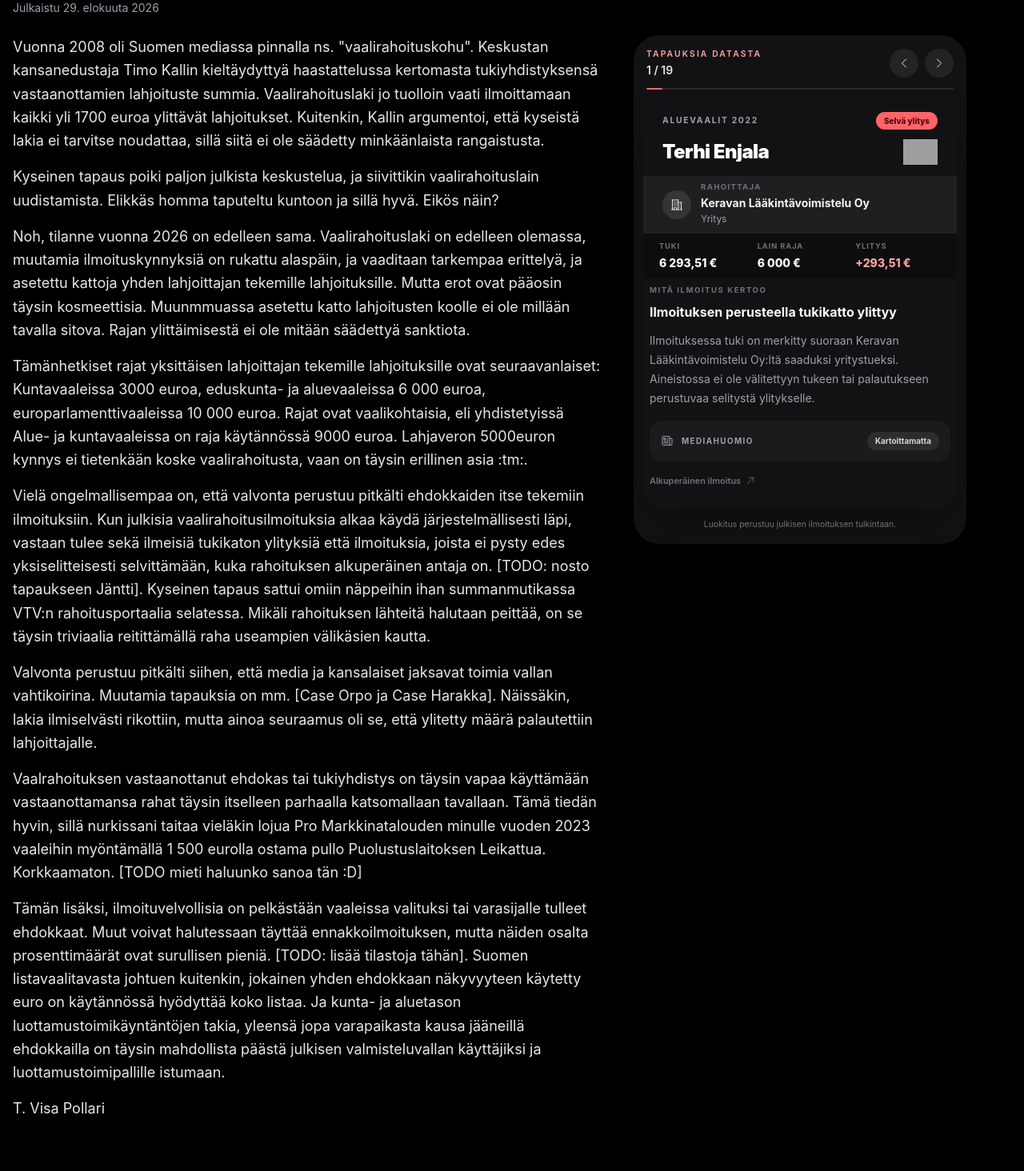
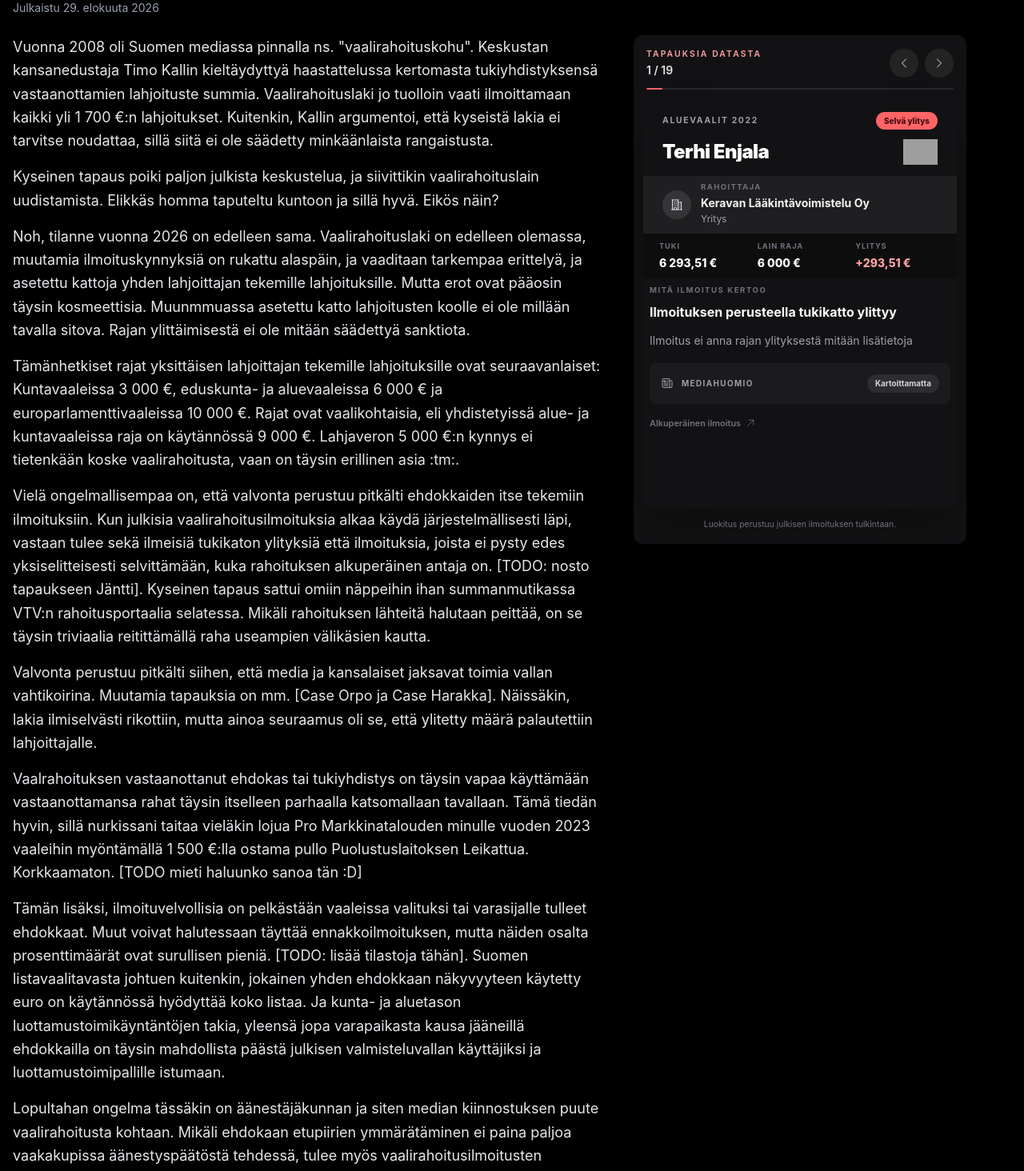
Before and after one commit to Earlo/kotisivut, a Next.js app: page /blogi/vaalirahoitus in a window 1280 px wide. Shown: the part 180-1644 px from the top of the page at 80% size. Built offline with nearby package versions, Linux system fonts and the light colour scheme; grey boxes are pictures that could not be loaded.

Commit message:
remove horina

```diff
--- a/app/blogi/vaalirahoitus/caset.json
+++ b/app/blogi/vaalirahoitus/caset.json
@@ -10,7 +10,7 @@
     "ylitys_euroa": 293.51,
     "rikkeen_taso": "selvä",
     "status": "Ilmoituksen perusteella tukikatto ylittyy",
-    "tausta": "Ilmoituksessa tuki on merkitty suoraan Keravan Lääkintävoimistelu Oy:ltä saaduksi yritystueksi. Aineistossa ei ole välitettyyn tukeen tai palautukseen perustuvaa selitystä ylitykselle.",
+    "tausta": "Ilmoitus ei anna rajan ylityksestä mitään lisätietoja",
     "lahde": "https://www.vaalirahoitusvalvonta.fi/fi/index/vaalirahoitus/ilmoituksetvaaleittain/aluevaalit2022/04/0228/vaalirahoitusilmoitus.html"
   },
   {
@@ -24,7 +24,7 @@
     "ylitys_euroa": 170,
     "rikkeen_taso": "selvä",
     "status": "Ilmoituksen perusteella tukikatto ylittyy",
-    "tausta": "Haipeli Oy on ilmoitettu suoraan yritystukijaksi 3 170 eurolla.",
+    "tausta": "Ilmoitus ei anna rajan ylityksestä mitään lisätietoja",
     "lahde": "https://www.vaalirahoitusvalvonta.fi/fi/index/vaalirahoitus/ilmoituksetvaaleittain/kuntavaalit2025/564/0407/vaalirahoitusilmoitus.html"
   },
   {
@@ -38,7 +38,7 @@
     "ylitys_euroa": 2581,
     "rikkeen_taso": "selvä",
     "status": "Ilmoituksen perusteella tukikatto ylittyy",
-    "tausta": "Länsi-Suomen Kansallismedia Oy:ltä saatu 8 581 euroa on ilmoitettu yritystukena. Ilmoituksen rakenteesta ei käy ilmi, että summa olisi välitettyä tukea. Kansallismedia-yhtiöiden rooli muiden ehdokkaiden varainhankinnassa tekee tapauksesta kuitenkin tarkemman selvityksen arvoisen.",
+    "tausta": "Ilmoitus ei anna rajan ylityksestä mitään lisätietoja",
     "lahde": "https://www.vaalirahoitusvalvonta.fi/fi/index/vaalirahoitus/ilmoituksetvaaleittain/eduskuntavaalit2023/04/0085/vaalirahoitusilmoitus.html"
   },
   {
@@ -52,7 +52,7 @@
     "ylitys_euroa": 1480,
     "rikkeen_taso": "selvä",
     "status": "Ilmoituksen perusteella tukikatto ylittyy",
-    "tausta": "Tero Leponiemeltä saatu 7 480 euron tukisuoritus on ilmoitettu yhden yksityishenkilön antamaksi tueksi.",
+    "tausta": "Ilmoitus ei anna rajan ylityksestä mitään lisätietoja",
     "lahde": "https://www.vaalirahoitusvalvonta.fi/fi/index/vaalirahoitus/ilmoituksetvaaleittain/eduskuntavaalit2023/01/0074/vaalirahoitusilmoitus.html"
   },
   {
@@ -66,7 +66,7 @@
     "ylitys_euroa": 1900,
     "rikkeen_taso": "selvä",
     "status": "Ilmoituksen perusteella tukikatto ylittyy",
-    "tausta": "Kunto Salus Oy:ltä saatu 4 900 euroa on ilmoitettu suoraan yritystukena.",
+    "tausta": "Ilmoitus ei anna rajan ylityksestä mitään lisätietoja",
     "lahde": "https://www.vaalirahoitusvalvonta.fi/fi/index/vaalirahoitus/ilmoituksetvaaleittain/kuntavaalit2025/049/0350/vaalirahoitusilmoitus.html"
   },
   {
@@ -80,7 +80,7 @@
     "ylitys_euroa": 500,
     "rikkeen_taso": "selvä",
     "status": "Ilmoituksen perusteella tukikatto ylittyy",
-    "tausta": "Jukka Silén Oy on ilmoitettu erillisenä yritystukijana 3 500 eurolla.",
+    "tausta": "Ilmoitus ei anna rajan ylityksestä mitään lisätietoja",
     "lahde": "https://www.vaalirahoitusvalvonta.fi/fi/index/vaalirahoitus/ilmoituksetvaaleittain/kuntavaalit2025/286/0122/vaalirahoitusilmoitus.html"
   },
   {
@@ -93,8 +93,8 @@
     "lakisaateinen_raja_euroa": 6000,
     "ylitys_euroa": 4801.91,
     "rikkeen_taso": "selvä_varauksin",
-    "status": "Ilmoituksen kirjaustavan perusteella tukikatto näyttää ylittyvän",
-    "tausta": "Edistyksellinen Satakunta ry:n nimissä näkyy 10 801,91 euroa ja sama taho on yhdistetty välitettyyn tukeen. Jos taho on 2.8-kohdassa tarkoitettu tuen alkuperäinen lähde, raja ylittyy. Jos yhdistys on tosiasiassa vain välittäjä, ilmoituksen rakenne ei kuvaa alkuperäisiä tukijoita selvästi.",
+    "status": "Välitetty tuki",
+    "tausta": "",
     "lahde": "https://www.vaalirahoitusvalvonta.fi/fi/index/vaalirahoitus/ilmoituksetvaaleittain/eduskuntavaalit2023/03/0196/vaalirahoitusilmoitus.html"
   },
 
@@ -108,9 +108,8 @@
     "lakisaateinen_raja_euroa": 10000,
     "nimellinen_ylitys_euroa": 2991,
     "rikkeen_taso": "epäselvä",
-    "status": "Ilmoitus vaatii tulkintaa",
-    "tausta": "Hyvä Suomi ry:n nimissä näkyy 12 991 euroa, mutta ilmoituksen lisätiedon mukaan koko summa on välitettyä tukea. Summaa ei siten voi sellaisenaan tulkita Hyvä Suomi ry:n omaksi tueksi.",
-    "kysymys": "Ketkä olivat välitetyn tuen alkuperäiset lähteet ja kuinka paljon kukin niistä antoi?",
+    "status": "Välitetty tuki",
+    "tausta": "",
     "lahde": "https://www.vaalirahoitusvalvonta.fi/fi/index/vaalirahoitus/ilmoituksetvaaleittain/europarlamenttivaalit2024/FI/0128/vaalirahoitusilmoitus.html"
   },
   {
@@ -123,9 +122,8 @@
     "lakisaateinen_raja_euroa": 10000,
     "nimellinen_ylitys_euroa": 1000,
     "rikkeen_taso": "epäselvä",
-    "status": "Ei sellaisenaan tukikaton ylitys",
-    "tausta": "Tietotori ry:n nimissä näkyy 11 000 euroa, mutta lisätiedon mukaan vain 2 000 euroa on suoraa tukea ja 9 000 euroa välitettyä tukea.",
-    "kysymys": "Miksi käyttöliittymä näyttää ensin yhden tahon nimissä lain rajan ylittävän summan, vaikka sen oma suora tuki on vain 2 000 euroa?",
+    "status": "Välitetty tuki",
+    "tausta": "Tietotori RY:n rahoituksesta ilmoituksen mukaan on 9 000€ 'välitettyä tukea' ja 2 000€ yhdistyksen omaa tukea.",
     "lahde": "https://www.vaalirahoitusvalvonta.fi/fi/index/vaalirahoitus/ilmoituksetvaaleittain/europarlamenttivaalit2024/FI/0128/vaalirahoitusilmoitus.html"
   },
   {
@@ -138,14 +136,13 @@
     "lakisaateinen_raja_euroa": 6000,
     "nimellinen_ylitys_euroa": 7821,
     "rikkeen_taso": "epäselvä",
-    "status": "Ilmoitus vaatii tulkintaa",
-    "tausta": "Hyvä Suomi ry:n nimissä näkyy 13 821 euroa, mutta ilmoituksessa on myös välitettyä tukea. Koko summaa ei voida julkisen ilmoituksen perusteella pitää yhdistyksen omana tukena.",
-    "kysymys": "Mikä osa summasta oli Hyvä Suomi ry:n omaa tukea ja mistä välitetty osuus oli alun perin peräisin?",
+    "status": "Välitetty tuki?",
+    "tausta": "Hyvä Suomi ry:n nimissä näkyy 13 821 euroa. Toisin kuin Eero Heinäluoman tapauksessa, ilmoituksessa ei ole merkitty juuri kyseisen lahjoituksen sisältävän 'välitettyä tukea'.",
     "lahde": "https://www.vaalirahoitusvalvonta.fi/fi/index/vaalirahoitus/ilmoituksetvaaleittain/eduskuntavaalit2023/01/0176/vaalirahoitusilmoitus.html"
   },
   {
     "nimi": "Aleksi Jäntti",
-    "puolue": null,
+    "puolue": "Kansallinen Kokoomus",
     "vaalit": "Eduskuntavaalit 2023",
     "rahoittaja": "Nimeämättömät yritystukijat",
     "rahoittajan_tyyppi": "Yritykset",
@@ -154,7 +151,7 @@
     "ylitys_euroa": null,
     "rikkeen_taso": "avoimuusongelma",
     "status": "Rahoittajat eivät ole julkisia",
-    "tausta": "Yrityksiltä saatua tukea on ilmoitettu yhteensä 26 435 euroa, mutta ilmoituksen mukaan yksikään yritykseltä saatu tukisuoritus ei yllä 1 500 euron julkistamiskynnykseen. Yrityksiä ei siksi nimetä.",
+    "tausta": "Esimerkkitapaus, kuinka merkittävä vaalirahoitus on mahdollista kerätä ilman että yhtään mitään ilmoitettavaa syntyy.",
     "kysymys": "Mistä 26 435 euroa tuli? Julkisesta ilmoituksesta yksittäisiä yrityksiä ei voi tunnistaa.",
     "lahde": "https://www.vaalirahoitusvalvonta.fi/fi/index/vaalirahoitus/ilmoituksetvaaleittain/eduskuntavaalit2023/07/0085/vaalirahoitusilmoitus.html"
   },
@@ -168,9 +165,9 @@
     "lakisaateinen_raja_euroa": 3000,
     "nimellinen_ylitys_euroa": 1920,
     "rikkeen_taso": "epäselvä",
-    "status": "Välittäjä, ei ilmoituksen mukaan tuen antaja",
-    "tausta": "Summa on merkitty välitetyksi tueksi ja ilmoituksen lisätiedon mukaan Hämeenlinnan kokoomuksen kunnallisjärjestö on tuen välittäjä eikä tuen alkuperäinen antaja.",
-    "kysymys": "Ketkä olivat 4 920 euron alkuperäiset rahoittajat?",
+    "status": "Välitetty tuki",
+    "tausta": "",
+    "kysymys": "",
     "lahde": "https://www.vaalirahoitusvalvonta.fi/fi/index/vaalirahoitus/ilmoituksetvaaleittain/kuntavaalit2025/109/0233/vaalirahoitusilmoitus.html"
   },
   {
@@ -183,9 +180,9 @@
     "lakisaateinen_raja_euroa": 3000,
     "nimellinen_ylitys_euroa": 8153.47,
     "rikkeen_taso": "epäselvä",
-    "status": "Rahoituksen alkuperä vaatii tulkintaa",
-    "tausta": "Yhteistyön yhteiskunta ry:n nimissä näkyy 11 153,47 euroa. Rahoitus liittyy tukiryhmän kautta kulkeneeseen varainhankintaan eikä summaa voi sellaisenaan pitää yhdeltä alkuperäiseltä tukijalta saatuna tukena.",
-    "kysymys": "Miten summa jakautui alkuperäisten rahoittajien kesken?",
+    "status": "Välitetty tuki",
+    "tausta": "",
+    "kysymys": "",
     "lahde": "https://www.vaalirahoitusvalvonta.fi/fi/index/vaalirahoitus/ilmoituksetvaaleittain/kuntavaalit2025/564/0506/vaalirahoitusilmoitus.html"
   },
   {
@@ -198,9 +195,9 @@
     "lakisaateinen_raja_euroa": 6000,
     "nimellinen_ylitys_euroa": 400,
     "rikkeen_taso": "epäselvä",
-    "status": "Ei sellaisenaan tukikaton ylitys",
-    "tausta": "Ilmoituksen lisätiedon perusteella summa muodostui Kansallismedian järjestämän varainhankinnan tuotoista eikä yhdeltä yritykseltä annetusta 6 400 euron tuesta.",
-    "kysymys": "Miksi alkuperäiset rahoittajat eivät näy yhtä selvästi rakenteisessa ilmoituksessa?",
+    "status": "Välitetty tuki",
+    "tausta": "Myös vaalivideoiden ja autoteippausten laskennalliset summat ovat kätevästi juuri alle 6 000 € ja 1 500 € rajojen alla",
+    "kysymys": "",
     "lahde": "https://www.vaalirahoitusvalvonta.fi/fi/index/vaalirahoitus/ilmoituksetvaaleittain/eduskuntavaalit2023/02/0062/vaalirahoitusilmoitus.html"
   },
   {
@@ -213,9 +210,9 @@
     "lakisaateinen_raja_euroa": 3000,
     "nimellinen_ylitys_euroa": 3343.5,
     "rikkeen_taso": "epäselvä",
-    "status": "Välitetyn tuen alkuperä ei käy selvästi ilmi",
-    "tausta": "6 343,50 euroa on merkitty välitetyksi tueksi. Ilmoituksen perusteella Vantaan Kokoomusnuoret ry toimii välittäjänä.",
-    "kysymys": "Ketkä olivat varsinaiset rahoittajat ja kuinka paljon kukin antoi?",
+    "status": "Välitetty tuki",
+    "tausta": "",
+    "kysymys": "Summat ilmoituksesa eivät täsmää",
     "lahde": "https://www.vaalirahoitusvalvonta.fi/fi/index/vaalirahoitus/ilmoituksetvaaleittain/kuntavaalit2025/092/0589/vaalirahoitusilmoitus.html"
   },
   {
@@ -228,9 +225,9 @@
     "lakisaateinen_raja_euroa": 6000,
     "nimellinen_ylitys_euroa": 3600,
     "rikkeen_taso": "epäselvä",
-    "status": "Ei sellaisenaan tukikaton ylitys",
-    "tausta": "9 600 euroa on ilmoitettu välitettynä tukena ja liittyy varainhankintaan. Summaa ei voi suoraan tulkita Helsingin Kansallismedia Oy:n omaksi tueksi.",
-    "kysymys": "Ketkä olivat tuen alkuperäiset lähteet?",
+    "status": "Välitetty tuki",
+    "tausta": "",
+    "kysymys": "",
     "lahde": "https://www.vaalirahoitusvalvonta.fi/fi/index/vaalirahoitus/ilmoituksetvaaleittain/eduskuntavaalit2023/01/0147/vaalirahoitusilmoitus.html"
   },
   {
@@ -243,9 +240,9 @@
     "lakisaateinen_raja_euroa": 6000,
     "nimellinen_ylitys_euroa": 2400,
     "rikkeen_taso": "epäselvä",
-    "status": "Ei sellaisenaan tukikaton ylitys",
-    "tausta": "8 400 euroa on yhdistetty välitettyyn tukeen ja varainhankintaan. Summaa ei voi pitää sellaisenaan Kansallismedian omana 8 400 euron tukena.",
-    "kysymys": "Mistä 8 400 euroa lopulta tuli ja kuinka se jakautui alkuperäisten rahoittajien välillä?",
+    "status": "Välitetty tuki",
+    "tausta": "",
+    "kysymys": "",
     "lahde": "https://www.vaalirahoitusvalvonta.fi/fi/index/vaalirahoitus/ilmoituksetvaaleittain/eduskuntavaalit2023/01/0154/vaalirahoitusilmoitus.html"
   },
 
@@ -259,9 +256,9 @@
     "lakisaateinen_raja_euroa": 6000,
     "alkuperainen_ylitys_euroa": 3451,
     "rikkeen_taso": "korjattu",
-    "status": "Ylimenevä osuus korvattiin takaisin",
-    "tausta": "Kansakunta Oy:n ilmoitettu suoritus oli 9 451 euroa. Ilmoituksen lisätiedon mukaan 6 000 euroa ylittävä 3 451 euron osuus korvattiin takaisin.",
-    "kysymys": "Miten vaalirahoituslain ilmausta 'ei saa vastaanottaa' tulkitaan tilanteessa, jossa ylimenevä tuki palautetaan jälkikäteen?",
+    "status": "Ylimenevä osuus palautettiin",
+    "tausta": "Timo Harakka on Kansakunta Oy:n pääomistaja. Rajan ylittävä osuus (3 451 €) palautettiin Kansakunta Oy:lle",
+    "kysymys": "",
     "lahde": "https://www.vaalirahoitusvalvonta.fi/fi/index/vaalirahoitus/ilmoituksetvaaleittain/eduskuntavaalit2023/01/0175/vaalirahoitusilmoitus.html"
   },
   {
@@ -275,8 +272,8 @@
     "alkuperainen_ylitys_euroa": 300,
     "rikkeen_taso": "korjattu",
     "status": "Ylimenevä osuus palautettiin",
-    "tausta": "TS-Yhtymä Oy:n suoritus oli 6 300 euroa. Ilmoituksen lisätiedon mukaan ylimenevä 300 euroa palautettiin.",
-    "kysymys": "Milloin ylimenevä tuki katsotaan vastaanotetuksi lain tarkoittamalla tavalla ja missä vaiheessa palautus korjaa tilanteen?",
+    "tausta": "Rajan ylittävä osuus (300 €) palautettiin TS-Yhtymä Oy:lle",
+    "kysymys": "",
     "lahde": "https://www.vaalirahoitusvalvonta.fi/fi/index/vaalirahoitus/ilmoituksetvaaleittain/eduskuntavaalit2023/03/0188/vaalirahoitusilmoitus.html"
   }
 ]
--- a/app/blogi/vaalirahoitus/page.tsx
+++ b/app/blogi/vaalirahoitus/page.tsx
@@ -1,6 +1,7 @@
 import ArticleDates from '@/components/ArticleDates';
 import Text from '@/components/Text';
 import Title from '@/components/Title';
+import Money from '@/components/vaalirahoitus/Money';
 import Tapausnavigaattori from '@/components/vaalirahoitus/Tapausnavigaattori';
 import { contentDates } from '@/lib/contentDates';
 import { articleAuthorJsonLd } from '@/lib/schema';
@@ -80,9 +81,9 @@
             <Text>
               Vuonna 2008 oli Suomen mediassa pinnalla ns. "vaalirahoituskohu". Keskustan kansanedustaja Timo Kallin
               kieltäydyttyä haastattelussa kertomasta tukiyhdistyksensä vastaanottamien lahjoituste summia.
-              Vaalirahoituslaki jo tuolloin vaati ilmoittamaan kaikki yli 1700 euroa ylittävät lahjoitukset. Kuitenkin,
-              Kallin argumentoi, että kyseistä lakia ei tarvitse noudattaa, sillä siitä ei ole säädetty minkäänlaista
-              rangaistusta.
+              Vaalirahoituslaki jo tuolloin vaati ilmoittamaan kaikki yli <Money amount={1700} />
+              :n lahjoitukset. Kuitenkin, Kallin argumentoi, että kyseistä lakia ei tarvitse noudattaa, sillä siitä ei
+              ole säädetty minkäänlaista rangaistusta.
             </Text>
             <Text>
               Kyseinen tapaus poiki paljon julkista keskustelua, ja siivittikin vaalirahoituslain uudistamista. Elikkäs
@@ -97,10 +98,11 @@
             </Text>
 
             <Text>
-              Tämänhetkiset rajat yksittäisen lahjoittajan tekemille lahjoituksille ovat seuraavanlaiset: Kuntavaaleissa
-              3000 euroa, eduskunta- ja aluevaaleissa 6 000 euroa, europarlamenttivaaleissa 10 000 euroa. Rajat ovat
-              vaalikohtaisia, eli yhdistetyissä Alue- ja kuntavaaleissa on raja käytännössä 9000 euroa. Lahjaveron
-              5000euron kynnys ei tietenkään koske vaalirahoitusta, vaan on täysin erillinen asia :tm:.
+              Tämänhetkiset rajat yksittäisen lahjoittajan tekemille lahjoituksille ovat seuraavanlaiset: Kuntavaaleissa{' '}
+              <Money amount={3000} />, eduskunta- ja aluevaaleissa <Money amount={6000} /> ja europarlamenttivaaleissa{' '}
+              <Money amount={10000} />. Rajat ovat vaalikohtaisia, eli yhdistetyissä alue- ja kuntavaaleissa raja on
+              käytännössä <Money amount={9000} />. Lahjaveron <Money amount={5000} />
+              :n kynnys ei tietenkään koske vaalirahoitusta, vaan on täysin erillinen asia :tm:.
             </Text>
             <Text>
               Vielä ongelmallisempaa on, että valvonta perustuu pitkälti ehdokkaiden itse tekemiin ilmoituksiin. Kun
@@ -118,10 +120,9 @@
             <Text>
               Vaalrahoituksen vastaanottanut ehdokas tai tukiyhdistys on täysin vapaa käyttämään vastaanottamansa rahat
               täysin itselleen parhaalla katsomallaan tavallaan. Tämä tiedän hyvin, sillä nurkissani taitaa vieläkin
-              lojua Pro Markkinatalouden minulle vuoden 2023 vaaleihin myöntämällä 1 500 eurolla ostama pullo
-              Puolustuslaitoksen Leikattua. Korkkaamaton. [TODO mieti haluunko sanoa tän :D]
+              lojua Pro Markkinatalouden minulle vuoden 2023 vaaleihin myöntämällä <Money amount={1500} />
+              :lla ostama pullo Puolustuslaitoksen Leikattua. Korkkaamaton. [TODO mieti haluunko sanoa tän :D]
             </Text>
-
             <Text>
               Tämän lisäksi, ilmoituvelvollisia on pelkästään vaaleissa valituksi tai varasijalle tulleet ehdokkaat.
               Muut voivat halutessaan täyttää ennakkoilmoituksen, mutta näiden osalta prosenttimäärät ovat surullisen
@@ -129,6 +130,11 @@
               ehdokkaan näkyvyyteen käytetty euro on käytännössä hyödyttää koko listaa. Ja kunta- ja aluetason
               luottamustoimikäyntäntöjen takia, yleensä jopa varapaikasta kausa jääneillä ehdokkailla on täysin
               mahdollista päästä julkisen valmisteluvallan käyttäjiksi ja luottamustoimipallille istumaan.
+            </Text>
+            <Text>
+              Lopultahan ongelma tässäkin on äänestäjäkunnan ja siten median kiinnostuksen puute vaalirahoitusta
+              kohtaan. Mikäli ehdokaan etupiirien ymmärätäminen ei paina paljoa vaakakupissa äänestyspäätöstä tehdessä,
+              tulee myös vaalirahoitusilmoitusten tekemisestä aikalailla tyhjäpäiväistä teatteria.
             </Text>
             <Text>T. Visa Pollari</Text>
           </div>
--- /dev/null
+++ b/components/vaalirahoitus/Money.tsx
@@ -0,0 +1,20 @@
+interface MoneyProps {
+  amount: number;
+  showPlus?: boolean;
+}
+
+const moneyFormatter = new Intl.NumberFormat('fi-FI', {
+  style: 'currency',
+  currency: 'EUR',
+  minimumFractionDigits: 0,
+  maximumFractionDigits: 2,
+});
+
+const Money = ({ amount, showPlus = false }: MoneyProps) => (
+  <span className="whitespace-nowrap">
+    {showPlus && amount > 0 ? '+' : ''}
+    {moneyFormatter.format(amount)}
+  </span>
+);
+
+export default Money;
--- a/components/vaalirahoitus/Tapahtumakortti.tsx
+++ b/components/vaalirahoitus/Tapahtumakortti.tsx
@@ -5,6 +5,7 @@
   QuestionMarkCircleIcon,
 } from '@heroicons/react/24/outline';
 import Image from 'next/image';
+import Money from './Money';
 
 interface MediaSource {
   nimi: string;
@@ -39,13 +40,6 @@
 interface TapahtumakorttiProps {
   tapaus: VaalirahoitusCase;
 }
-
-const euroFormatter = new Intl.NumberFormat('fi-FI', {
-  style: 'currency',
-  currency: 'EUR',
-  minimumFractionDigits: 0,
-  maximumFractionDigits: 2,
-});
 
 const partyLogos: Record<string, { id: number; shortName: string }> = {
   'Suomen Sosialidemokraattinen Puolue': { id: 1, shortName: 'SDP' },
@@ -121,7 +115,7 @@
   const party = tapaus.puolue ? partyLogos[tapaus.puolue] : undefined;
 
   return (
-    <article className="flex h-full min-h-0 flex-col overflow-hidden rounded-[1.75rem] bg-[#121214] shadow-2xl shadow-black/35">
+    <article className="flex h-full min-h-0 flex-col overflow-hidden rounded-xl bg-[#121214] shadow-2xl shadow-black/35">
       <header className="h-24 shrink-0 px-5 pt-4 sm:px-6">
         <div className="flex items-center justify-between gap-3">
           <p className="truncate text-[0.65rem] font-bold tracking-[0.16em] text-zinc-400 uppercase">{tapaus.vaalit}</p>
@@ -165,13 +159,13 @@
         <div className="flex min-w-0 flex-col justify-center px-2">
           <dt className="truncate text-[0.58rem] font-bold tracking-widest text-zinc-500 uppercase">Tuki</dt>
           <dd className="mt-1 truncate text-[0.72rem] font-extrabold text-white sm:text-sm">
-            {euroFormatter.format(tapaus.tuki_euroa)}
+            <Money amount={tapaus.tuki_euroa} />
           </dd>
         </div>
         <div className="flex min-w-0 flex-col justify-center px-2">
           <dt className="truncate text-[0.58rem] font-bold tracking-widest text-zinc-500 uppercase">Lain raja</dt>
           <dd className="mt-1 truncate text-[0.72rem] font-extrabold text-white sm:text-sm">
-            {euroFormatter.format(tapaus.lakisaateinen_raja_euroa)}
+            <Money amount={tapaus.lakisaateinen_raja_euroa} />
           </dd>
         </div>
         <div className="flex min-w-0 flex-col justify-center px-2">
@@ -181,7 +175,7 @@
           <dd
             className={`mt-1 truncate text-[0.72rem] font-extrabold sm:text-sm ${overage ? level.text : 'text-zinc-500'}`}
           >
-            {overage ? `+${euroFormatter.format(overage.value)}` : '—'}
+            {overage ? <Money amount={overage.value} showPlus /> : '—'}
           </dd>
         </div>
       </dl>
@@ -192,13 +186,13 @@
         <p className="mt-3 text-sm leading-6 text-zinc-400">{tapaus.tausta}</p>
 
         {tapaus.kysymys && (
-          <div className="mt-4 flex gap-3 rounded-2xl bg-amber-300/9 p-3.5 text-amber-50/90">
+          <div className="mt-4 flex gap-3 rounded-lg bg-amber-300/9 p-3.5 text-amber-50/90">
             <QuestionMarkCircleIcon className="mt-0.5 h-5 w-5 shrink-0 text-amber-200" aria-hidden="true" />
             <p className="text-sm leading-5">{tapaus.kysymys}</p>
           </div>
         )}
 
-        <section className="mt-4 rounded-2xl bg-white/4 p-3.5" aria-label="Mediahuomio">
+        <section className="mt-4 rounded-lg bg-white/4 p-3.5" aria-label="Mediahuomio">
           <div className="flex items-center gap-2.5">
             <NewspaperIcon className="h-4 w-4 shrink-0 text-zinc-400" aria-hidden="true" />
             <p className="text-[0.62rem] font-bold tracking-[0.14em] text-zinc-400 uppercase">Mediahuomio</p>
--- a/components/vaalirahoitus/Tapausnavigaattori.tsx
+++ b/components/vaalirahoitus/Tapausnavigaattori.tsx
@@ -89,7 +89,7 @@
   return (
     <>
       <aside className="hidden lg:block" aria-label="Vaalirahoituksen tapauskortit">
-        <div className="sticky top-6 rounded-4xl bg-zinc-900/75 p-3 shadow-2xl shadow-black/30 backdrop-blur-xl">
+        <div className="sticky top-6 rounded-xl bg-zinc-900/75 p-3 shadow-2xl shadow-black/30 backdrop-blur-xl">
           <div className="mb-3 px-1 pt-1">
             <div className="flex items-center justify-between gap-3">
               <div>
@@ -126,12 +126,12 @@
         aria-hidden={!mobileVisible || mobileOpen}
         inert={!mobileVisible || mobileOpen}
       >
-        <div className="mx-auto flex h-14 max-w-lg items-center gap-2 rounded-2xl bg-zinc-950/95 p-2 shadow-2xl shadow-black/60 backdrop-blur-xl">
+        <div className="mx-auto flex h-14 max-w-lg items-center gap-2 rounded-lg bg-zinc-950/95 p-2 shadow-2xl shadow-black/60 backdrop-blur-xl">
           <Vaihtopainike direction="previous" onClick={previous} compact />
           <button
             type="button"
             onClick={() => setMobileOpen(true)}
-            className="flex min-w-0 flex-1 items-center gap-3 rounded-xl px-2 py-1 text-left focus-visible:outline-2 focus-visible:outline-sky-300"
+            className="flex min-w-0 flex-1 items-center gap-3 rounded-md px-2 py-1 text-left focus-visible:outline-2 focus-visible:outline-sky-300"
             aria-label={`Avaa tapaus ${currentIndex + 1}: ${current.nimi}`}
           >
             <span className={`h-8 w-1 shrink-0 rounded-full ${level.accent}`} aria-hidden="true" />
@@ -161,7 +161,7 @@
             aria-label="Sulje tapauskortti"
           />
           <div
-            className="absolute inset-x-0 bottom-0 flex h-[min(42rem,calc(100dvh-0.75rem))] flex-col rounded-t-[2rem] bg-zinc-900 shadow-2xl"
+            className="absolute inset-x-0 bottom-0 flex h-[min(42rem,calc(100dvh-0.75rem))] flex-col rounded-t-xl bg-zinc-900 shadow-2xl"
             onTouchStart={(event) => (touchStartX.current = event.changedTouches[0]?.clientX ?? null)}
             onTouchEnd={endTouch}
           >
```
